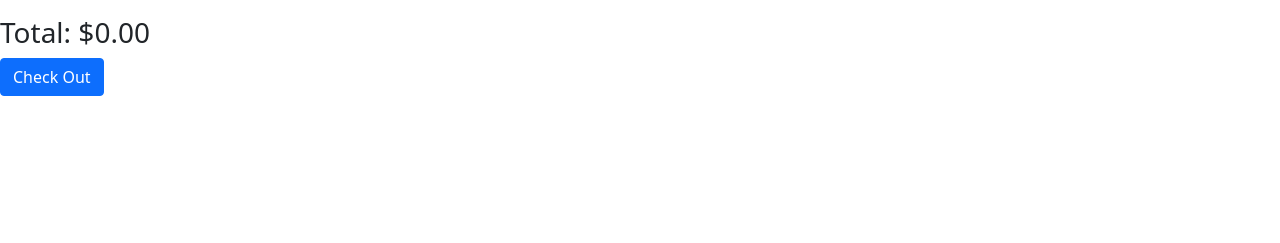
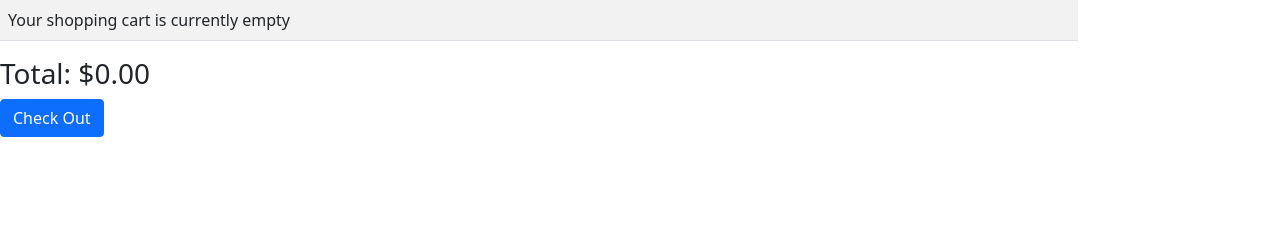
Before and after one commit to lauren-moore/pocket-trade, a Flask app: page /cart in a window 1280 px wide. Shown: the part 113-356 px from the top of the page. Run offline with Flask 2, Linux system fonts and the light colour scheme.

Commit message:
Added empty shopping cart disclaimer on /cart

```diff
--- a/templates/cart.html
+++ b/templates/cart.html
@@ -10,6 +10,9 @@
         </tr>
         </thead>
         <tbody>
+        {% if usercard not in shopping_cart %}
+        <td>Your shopping cart is currently empty</td>
+        {% else %}
             {% for usercard in shopping_cart %}
             <tr>
                 <td>{{ usercard.card.card_name }}</td>
@@ -17,6 +20,7 @@
 
             </tr>
             {% endfor %}
+        {% endif %}
         </tbody>
     </table>
 
```
Also changed, not shown: 1 other file. Lines whose indentation alone changed are shown as unchanged.
